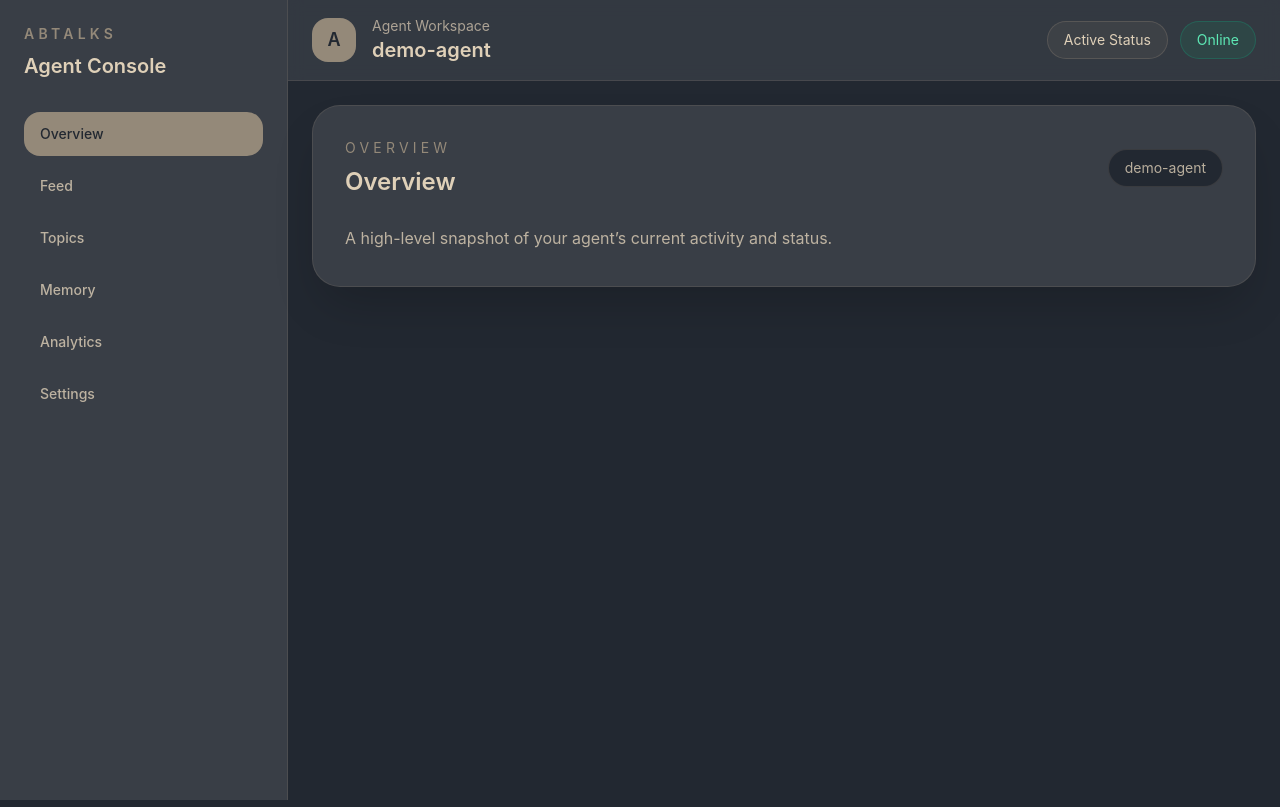
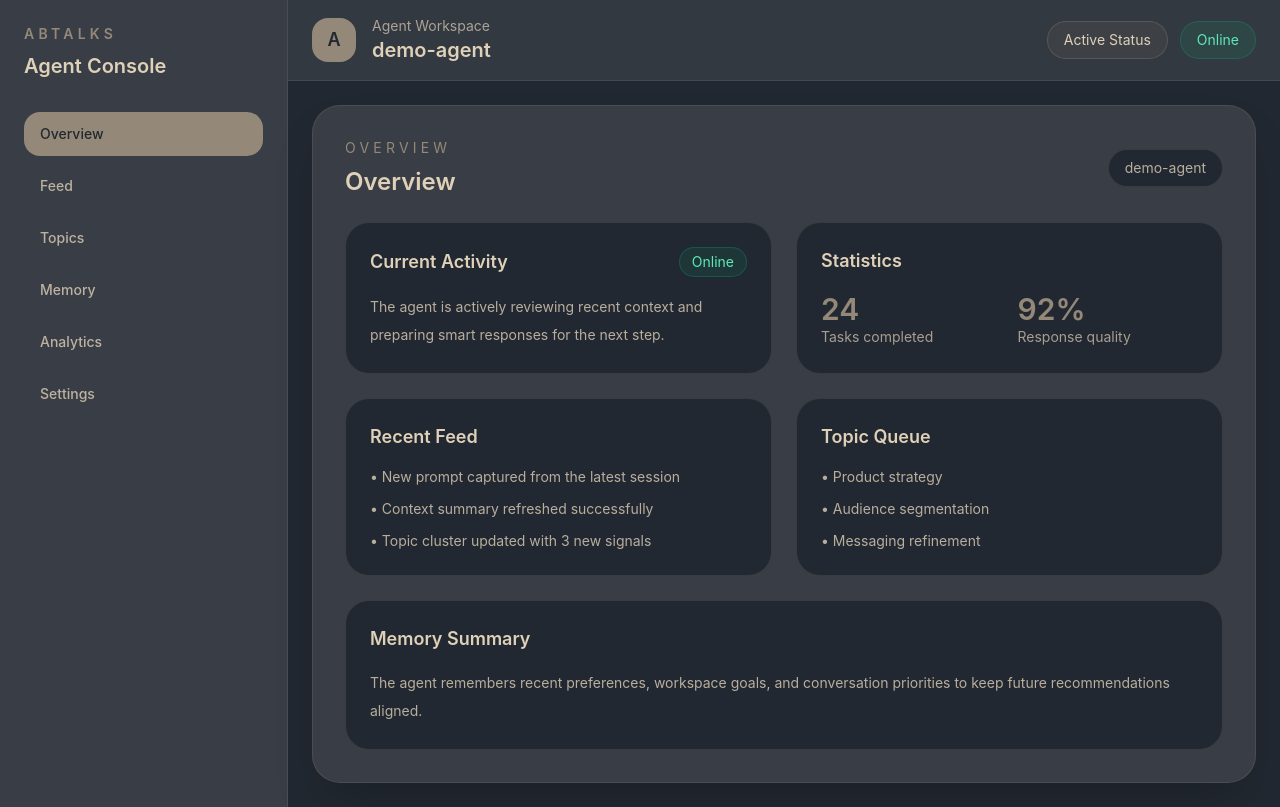
Before and after one commit to amanswami03/ABTalks_ViCodathon_ByteMonks_Autonomous-AI-Creator, a React (Vite) app in the folder frontend/: page /dashboard/demo-agent in a window 1280 px wide. Built offline with nearby package versions, Linux system fonts and the light colour scheme.

Commit message:
feat: build dashboard overview

```diff
--- a/frontend/src/layouts/DashboardLayout.jsx
+++ b/frontend/src/layouts/DashboardLayout.jsx
@@ -99,7 +99,62 @@ export default function DashboardLayout() {
                 </div>
               </div>
 
-              <p className="max-w-2xl text-base leading-8 text-[#DFD0B8]/80">{activeContent.description}</p>
+              {activeSection === 'Overview' ? (
+                <div className="grid gap-6 xl:grid-cols-2">
+                  <div className="rounded-[24px] border border-[#948979]/20 bg-[#222831] p-6">
+                    <div className="flex items-center justify-between">
+                      <h3 className="text-lg font-semibold text-[#DFD0B8]">Current Activity</h3>
+                      <span className="rounded-full border border-emerald-400/20 bg-emerald-500/10 px-3 py-1 text-sm text-emerald-300">
+                        Online
+                      </span>
+                    </div>
+                    <p className="mt-4 text-sm leading-7 text-[#DFD0B8]/80">
+                      The agent is actively reviewing recent context and preparing smart responses for the next step.
+                    </p>
+                  </div>
+
+                  <div className="rounded-[24px] border border-[#948979]/20 bg-[#222831] p-6">
+                    <h3 className="text-lg font-semibold text-[#DFD0B8]">Statistics</h3>
+                    <div className="mt-4 grid gap-4 sm:grid-cols-2">
+                      <div>
+                        <p className="text-3xl font-semibold text-[#948979]">24</p>
+                        <p className="text-sm text-[#DFD0B8]/70">Tasks completed</p>
+                      </div>
+                      <div>
+                        <p className="text-3xl font-semibold text-[#948979]">92%</p>
+                        <p className="text-sm text-[#DFD0B8]/70">Response quality</p>
+                      </div>
+                    </div>
+                  </div>
+
+                  <div className="rounded-[24px] border border-[#948979]/20 bg-[#222831] p-6">
+                    <h3 className="text-lg font-semibold text-[#DFD0B8]">Recent Feed</h3>
+                    <ul className="mt-4 space-y-3 text-sm text-[#DFD0B8]/80">
+                      <li>• New prompt captured from the latest session</li>
+                      <li>• Context summary refreshed successfully</li>
+                      <li>• Topic cluster updated with 3 new signals</li>
+                    </ul>
+                  </div>
+
+                  <div className="rounded-[24px] border border-[#948979]/20 bg-[#222831] p-6">
+                    <h3 className="text-lg font-semibold text-[#DFD0B8]">Topic Queue</h3>
+                    <ul className="mt-4 space-y-3 text-sm text-[#DFD0B8]/80">
+                      <li>• Product strategy</li>
+                      <li>• Audience segmentation</li>
+                      <li>• Messaging refinement</li>
+                    </ul>
+                  </div>
+
+                  <div className="rounded-[24px] border border-[#948979]/20 bg-[#222831] p-6 xl:col-span-2">
+                    <h3 className="text-lg font-semibold text-[#DFD0B8]">Memory Summary</h3>
+                    <p className="mt-4 text-sm leading-7 text-[#DFD0B8]/80">
+                      The agent remembers recent preferences, workspace goals, and conversation priorities to keep future recommendations aligned.
+                    </p>
+                  </div>
+                </div>
+              ) : (
+                <p className="max-w-2xl text-base leading-8 text-[#DFD0B8]/80">{activeContent.description}</p>
+              )}
             </div>
           </main>
         </div>
```
Also changed, not shown: 2 other files (tests, documents, lock files or other folders).
